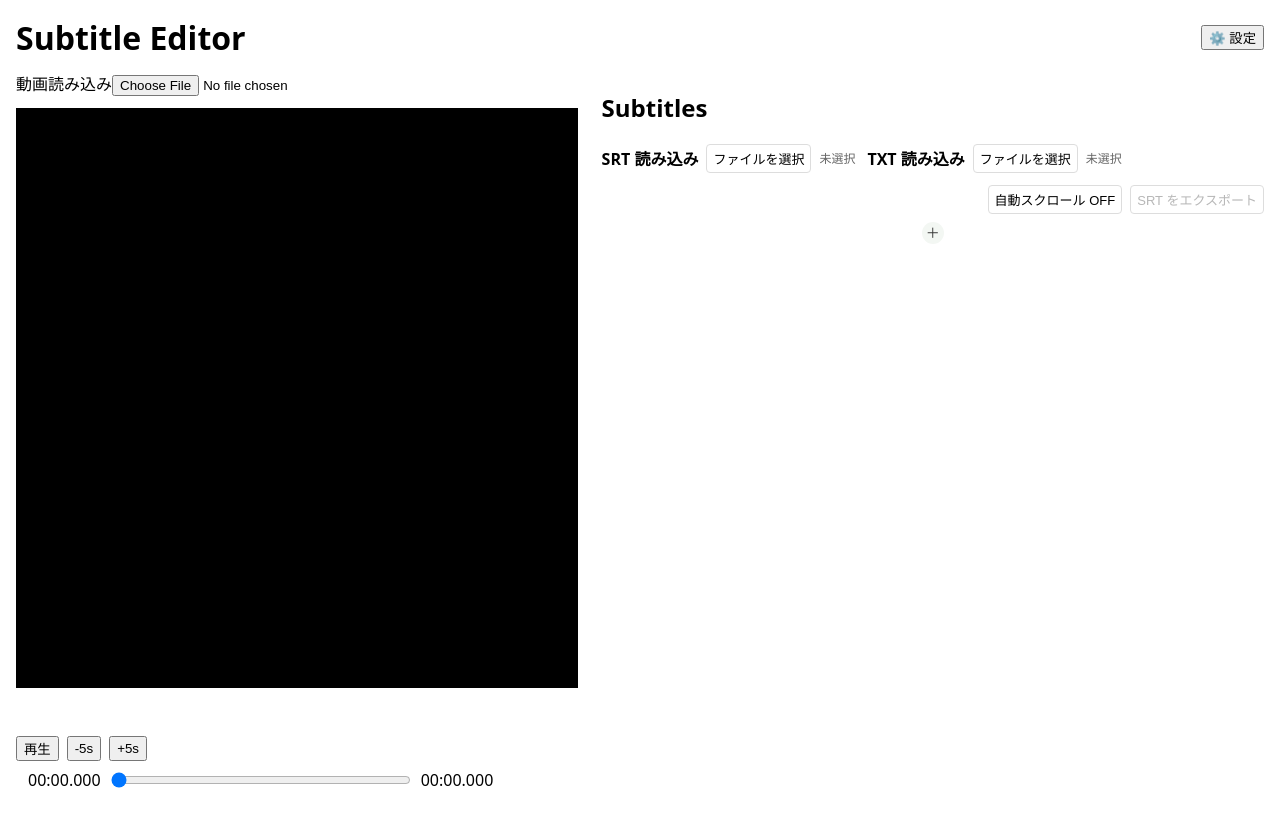
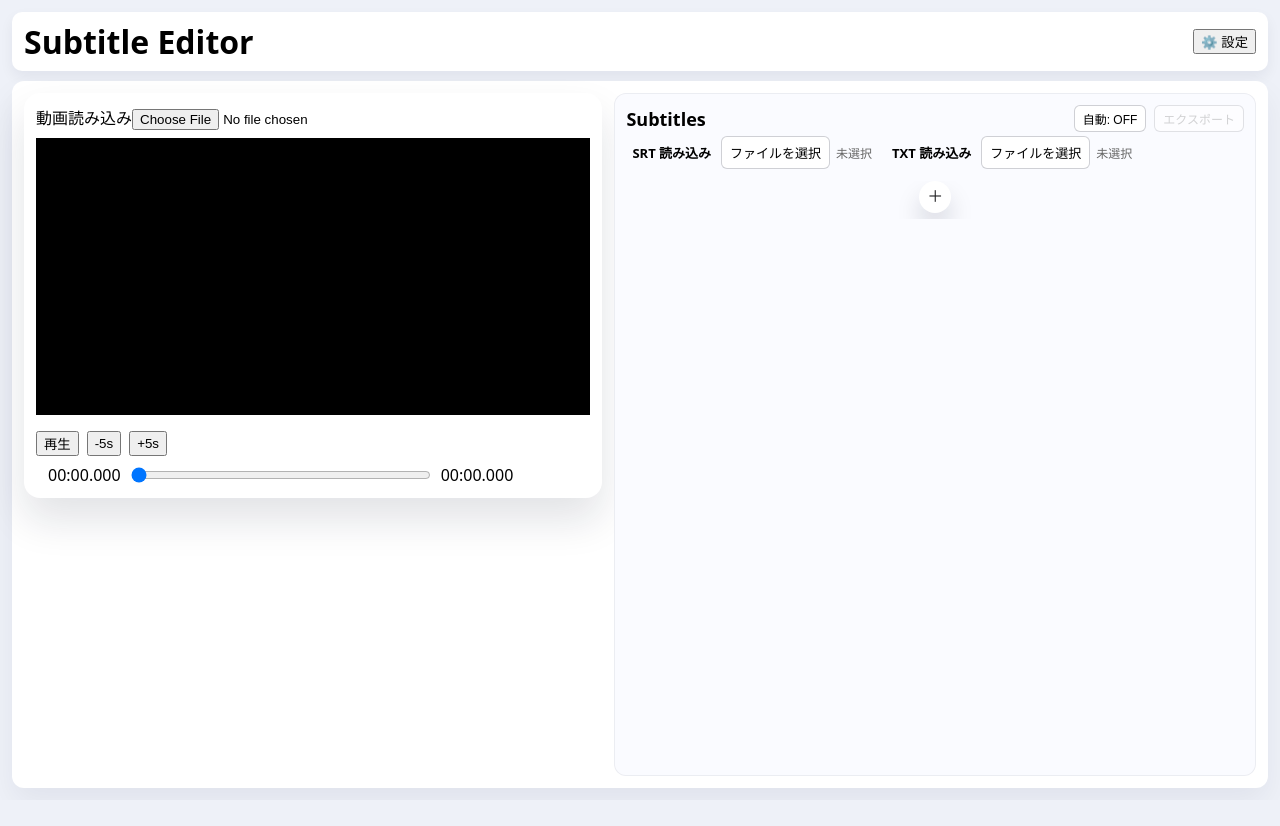
Before and after one commit to chiemi627/subtitleEditor, a React (Vite) app: page / in a window 1280 px wide. Shown: the top 826 px of the page. After the commit the page ends 800 px from the top, so only its background shows below. Built offline with nearby package versions, Linux system fonts and the light colour scheme.

Commit message:
見た目を整える

```diff
--- a/src/components/SubtitlesList.tsx
+++ b/src/components/SubtitlesList.tsx
@@ -288,7 +288,25 @@ export default function SubtitlesList({
 
   return (
     <aside className="subtitles-list">
-      <h2>Subtitles</h2>
+      <div className="subtitles-header" style={{ display: 'flex', alignItems: 'center', gap: 12, justifyContent: 'space-between' }}>
+        <h2 style={{ margin: 0 }}>Subtitles</h2>
+        <div className="file-controls__actions" style={{ display: 'flex', gap: 8, alignItems: 'center' }}>
+          <button
+            type="button"
+            className="time-btn compact"
+            aria-pressed={autoScrollEnabled}
+            onClick={() => {
+              if (typeof onToggleAutoScroll === 'function') onToggleAutoScroll()
+            }}
+            title={`自動スクロール ${autoScrollEnabled ? 'ON' : 'OFF'}`}
+          >
+            自動: {autoScrollEnabled ? 'ON' : 'OFF'}
+          </button>
+          <button className="time-btn compact" onClick={exportSrt} disabled={items.length === 0} title="SRTをエクスポート">
+            エクスポート
+          </button>
+        </div>
+      </div>
       <div className="file-controls">
         <div className="file-picker">
           <span className="file-picker__label">SRT 読み込み</span>
@@ -320,21 +338,7 @@ export default function SubtitlesList({
           />
         </div>
 
-        <div style={{ display: 'flex', gap: 8, marginLeft: 'auto', alignItems: 'center' }}>
-          <button
-            type="button"
-            className="time-btn"
-            aria-pressed={autoScrollEnabled}
-            onClick={() => {
-              if (typeof onToggleAutoScroll === 'function') onToggleAutoScroll()
-            }}
-          >
-            自動スクロール {autoScrollEnabled ? 'ON' : 'OFF'}
-          </button>
-          <button className="time-btn" onClick={exportSrt} disabled={items.length === 0}>
-            SRT をエクスポート
-          </button>
-        </div>
+
       </div>
 
       <div style={{ maxHeight: '70vh', overflow: 'auto' }}>
@@ -437,7 +441,7 @@ export default function SubtitlesList({
                   id={`textarea-${s.id}`}
                   value={s.text}
                   onChange={(e) => updateItem(s.id, { text: e.target.value })}
-                                  onKeyDown={(e) => {
+                  onKeyDown={(e) => {
                                     // Use configurable keybindings if provided
                                     const defaultKb: Record<Action, Binding> = { split: { key: 'Enter', ctrl: true }, next: { key: 'Tab' }, prev: { key: 'Tab', shift: true }, playpause: { key: 'p', ctrl: true }, merge: { key: 'Backspace', ctrl: true }, setStart: { key: 't', ctrl: true } }
                                     const kb = keybindings || defaultKb
@@ -585,7 +589,7 @@ export default function SubtitlesList({
                                       }
                                     }
                                   }}
-                  style={{ width: '100%', minHeight: 48 }}
+                  style={{ width: '100%', minHeight: 36, padding: 8, fontSize: 14, lineHeight: 1.35 }}
                 />
               </div>
 
--- a/src/styles.css
+++ b/src/styles.css
@@ -1,28 +1,75 @@
-.app { height: 100vh; box-sizing: border-box }
-body { font-family: system-ui, -apple-system, 'Segoe UI', Roboto, 'Helvetica Neue', Arial; margin: 0; padding: 16px; }
-header { margin-bottom: 12px }
-.layout { display: flex; gap: 12px; height: calc(100vh - 80px); /* leave room for header */ }
+body {
+  font-family: system-ui, -apple-system, 'Segoe UI', Roboto, 'Helvetica Neue', Arial;
+  margin: 0;
+  padding: 0;
+  background: #eef1f8;
+}
+.app {
+  min-height: 100vh;
+  box-sizing: border-box;
+  padding: 12px;
+  display: flex;
+  flex-direction: column;
+  gap: 10px;
+  background: #eef1f8;
+}
+header {
+  background: #fff;
+  padding: 8px 12px;
+  border-radius: 10px;
+  box-shadow: 0 6px 14px rgba(15, 23, 46, 0.06);
+}
+.layout {
+  display: flex;
+  gap: 12px;
+  flex: 1 1 auto;
+  background: #fff;
+  border-radius: 12px;
+  padding: 12px;
+  box-shadow: 0 14px 30px rgba(15, 23, 46, 0.06);
+}
 .video-area {
   width: 680px;
   max-width: 45%;
   flex: 0 0 auto;
   display: flex;
   flex-direction: column;
-  gap: 12px;
+  gap: 8px;
   height: 100%;
   min-height: 0;
+  background: #fff;
+  padding: 12px;
+  border-radius: 16px;
+  box-shadow: 0 22px 40px rgba(15, 23, 46, 0.12);
 }
 /* 区切り線を不要にしたので border-left を削除 */
-.subtitles-list { flex: 1 1 auto; padding-left: 12px; overflow: auto }
-.controls { margin-top: 8px; display: flex; gap: 8px }
+.subtitles-list {
+  flex: 1 1 auto;
+  padding: 12px;
+  overflow: auto;
+  background: #fafbff;
+  border-radius: 12px;
+  box-shadow: inset 0 0 0 1px rgba(15, 23, 46, 0.06);
+}
+.controls { margin-top: 8px; display: flex; gap: 8px; flex-wrap: wrap; }
 
 .subtitle-item {
-  border-bottom: none; /* ensure no line even if inline styles exist */
+  border-bottom: none;
   padding: 8px;
-  background: transparent;
+  background: #fff;
+  border-radius: 10px;
+  box-shadow: 0 6px 14px rgba(15, 23, 46, 0.05);
+  margin-bottom: 8px;
 }
 
-.subtitle-active { background-color: rgba(255, 235, 150, 0.6) }
+.subtitle-active {
+  background-color: rgba(255, 245, 200, 0.35);
+}
+
+.subtitles-list h2, .subtitles-list h3 {
+  margin: 0 0 8px 0;
+  font-size: 18px;
+}
 
 .insert-between-wrap {
   display: flex;
@@ -31,40 +78,44 @@ header { margin-bottom: 12px }
 }
 
 .insert-between {
-  width: 22px;
-  height: 22px;
-  line-height: 20px;
+  width: 32px;
+  height: 32px;
+  line-height: 30px;
   padding: 0;
-  font-size: 14px;
+  font-size: 16px;
   border: none;
   border-radius: 50%;
-  background: #f3f7f3;
-  color: #333;
+  background: #fff;
+  color: #1d1d1f;
   cursor: pointer;
-  box-shadow: none;
+  box-shadow: 0 15px 25px rgba(15, 23, 46, 0.15);
   display: inline-flex;
   align-items: center;
   justify-content: center;
+  transition: transform 0.2s ease, box-shadow 0.2s ease;
 }
 
 .insert-between:hover {
-  background: #e6efe6;
+  transform: translateY(-2px);
+  box-shadow: 0 20px 30px rgba(15, 23, 46, 0.2);
 }
 
 .insert-between:focus {
-  outline: 2px solid #9ad09a;
+  outline: 3px solid #8ab6ff;
   outline-offset: 2px;
 }
 
 .time-btn {
-	border: 1px solid #ddd;
-	background: #fff;
-	padding: 4px 6px;
-	border-radius: 4px;
-	cursor: pointer;
-	font-size: 13px;
+  border: 1px solid rgba(15, 23, 46, 0.2);
+  background: #fff;
+  padding: 6px 12px;
+  border-radius: 8px;
+  cursor: pointer;
+  font-size: 13px;
+  transition: background 0.2s ease, border-color 0.2s ease, transform 0.2s ease;
 }
-.time-btn:hover { background: #f3f3f3 }
+.time-btn:hover { background: #f6f7ff; border-color: #9ea5ff; transform: translateY(-1px); }
+.time-btn:active { transform: translateY(0); }
 
 .video-area__player {
   flex: 1 1 auto;
@@ -130,7 +181,7 @@ header { margin-bottom: 12px }
 
 .file-controls {
   display: flex;
-  gap: 12px;
+  gap: 8px;
   align-items: center;
   margin-bottom: 8px;
   flex-wrap: wrap;
@@ -138,9 +189,31 @@ header { margin-bottom: 12px }
 
 .file-picker {
   display: inline-flex;
-  gap: 8px;
+  gap: 6px;
+  align-items: center;
+  padding: 4px 6px;
+  border-radius: 8px;
+}
+
+.file-picker__label { font-weight: 600; font-size: 13px; margin-right: 4px }
+.file-picker__name { font-size: 12px; color: #666; max-width: 160px; display: inline-block; overflow: hidden; text-overflow: ellipsis; white-space: nowrap }
+
+.file-picker button { padding: 6px 8px; font-size: 13px; border-radius: 6px }
+
+/* compact actions (auto-scroll + export) */
+.file-controls__actions {
+  display: flex;
+  gap: 6px;
+  margin-left: auto;
   align-items: center;
 }
 
-.file-picker__label { font-weight: 600; }
-.file-picker__name { font-size: 12px; color: #666; }
+.file-controls__actions .time-btn.compact {
+  padding: 4px 8px;
+  font-size: 12px;
+  border-radius: 6px;
+}
+
+.file-controls__actions .time-btn.compact[disabled] {
+  opacity: 0.6;
+}
```
Also changed, not shown: 5 other files (tests, documents, lock files or other folders).
